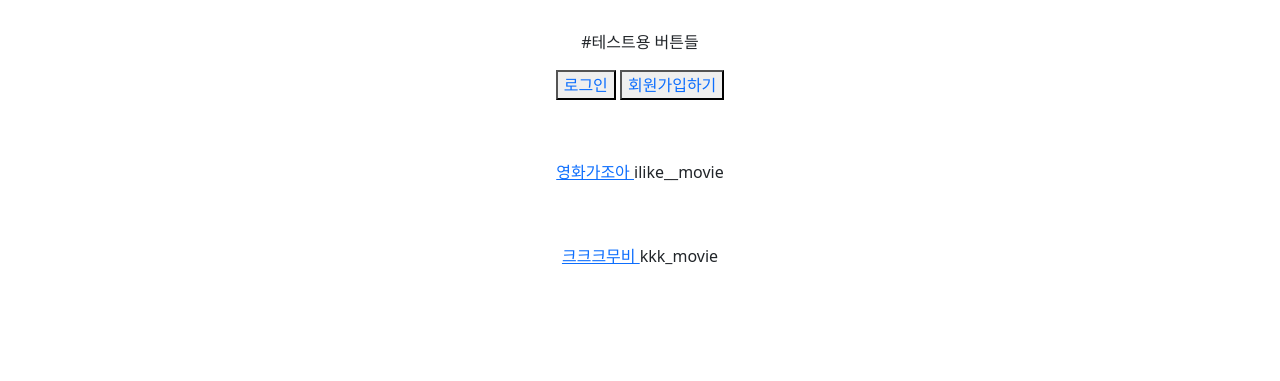
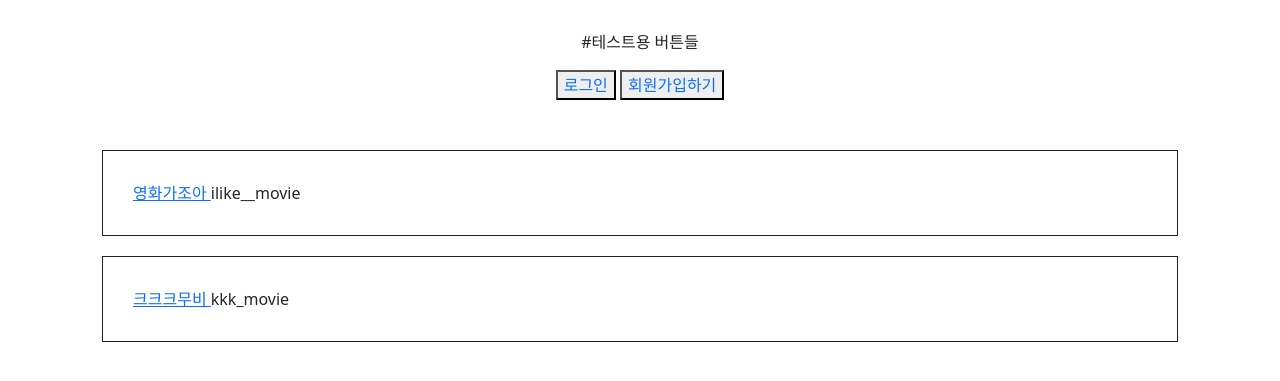
Before and after one commit to Jin409/movierepository, a Django app: page / in a window 1280 px wide. Shown: the part 96-477 px from the top of the page. Run offline with Django 4.2, Linux system fonts and the light colour scheme; data comes from the database, SQL or seed files in the repository; both versions use the stored data as it was after the commit.

Commit message:
FEAT:fix home.html

```diff
--- a/movie/main/templates/home.html
+++ b/movie/main/templates/home.html
@@ -17,11 +17,13 @@
 
 
     {% for user in users %}
-    <div style="padding:30px;">
+
+    <div style="padding:30px; margin:20px; border:1px solid; " class="except">
    <a href="{% url 'main:detail' user.id%}"> {{user.user_nickname}} </a>
 {{user.user_nickid}}
 
     </div>
     {% endfor %}
 
+
 {% endblock %}
--- a/movie/main/views.py
+++ b/movie/main/views.py
@@ -8,14 +8,14 @@ from post.models import Post
 def home(request):
     user_id = request.session.get('user')
     users = User.objects.all()
-
+    posts = Post.objects.all()
     if user_id:
         user = User.objects.get(pk = user_id)
         welcome=True
-        return render(request,'home.html',context = {'welcome':welcome,'user':user,'users':users})
+        return render(request,'home.html',context = {'welcome':welcome,'user':user,'users':users,'posts':posts})
     else:
         welcome=False
-        return render(request,'home.html',{'welcome':welcome,'users':users})
+        return render(request,'home.html',{'welcome':welcome,'users':users,'posts':posts})
 
 
 def detail(request,id):
--- a/movie/movie/templates/base.html
+++ b/movie/movie/templates/base.html
@@ -10,7 +10,12 @@
     <style>
       body {
         text-align: center;
+
         }
+      .except{
+        text-align:left;
+      }
+
     </style>
   </head>
   <body>
--- a/movie/post/models.py
+++ b/movie/post/models.py
@@ -20,5 +20,3 @@ class Post(models.Model):
     body = models.TextField()
     score = models.CharField(null=False,max_length=30,choices=STAR_CHOICES)
     image = models.ImageField(upload_to="post/",null=True, blank=True)
-    def get_image_url(self):
-        return '%s%s' %(settings.MEDIA_URL, self.image)
--- a/movie/post/views.py
+++ b/movie/post/views.py
@@ -35,8 +35,7 @@ def post_detail(request,id):
         return render(request,'post_detail.html',{"post_detail":post_detail,'welcome':welcome})
 
 
-
 def post_delete(request,id):
-    post = User.objects.get(id=id)
+    post = Post.objects.get(id=id)
     post.delete()
     return redirect("home")
```
Also changed, not shown: movie/db.sqlite3.
